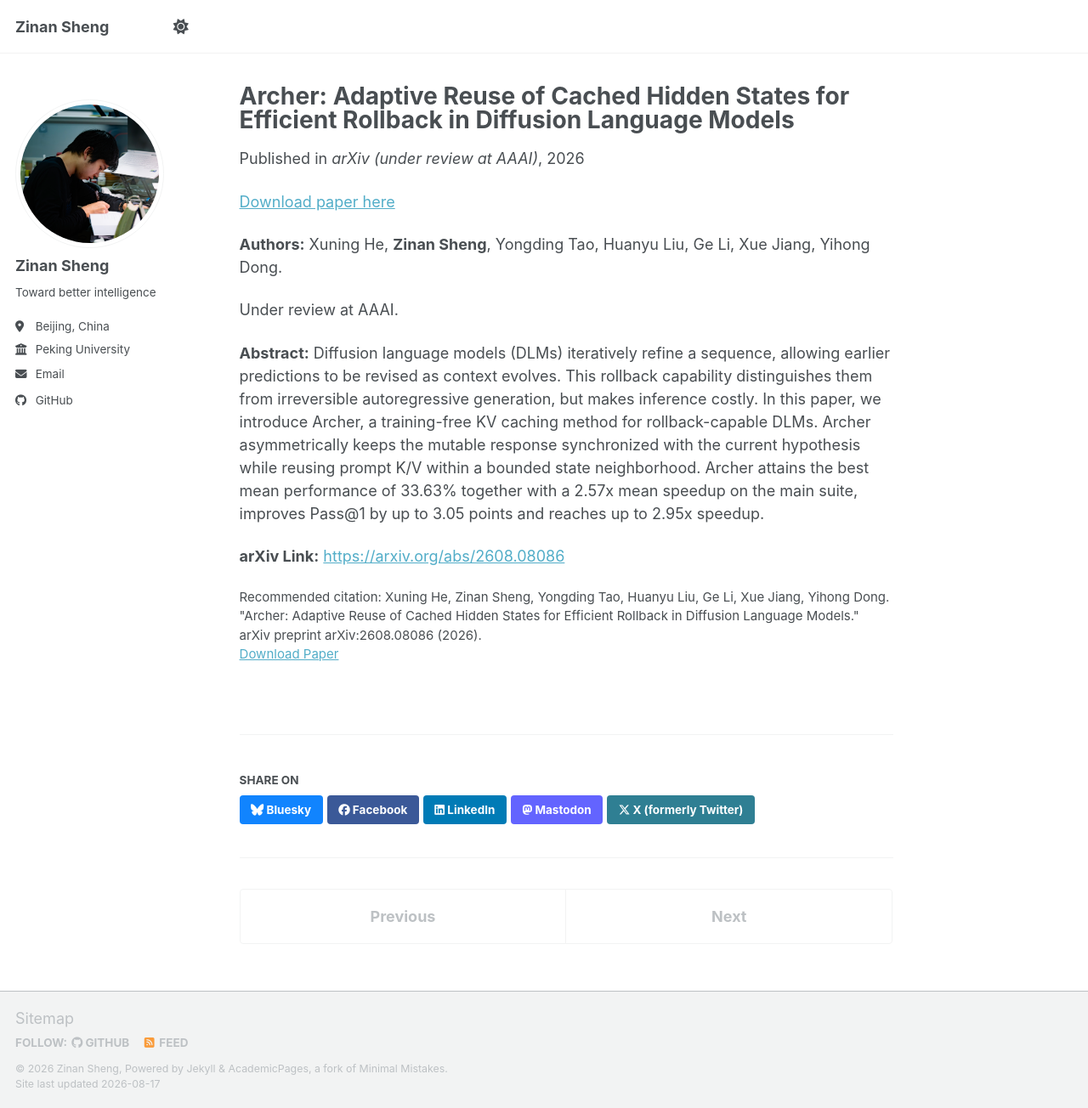
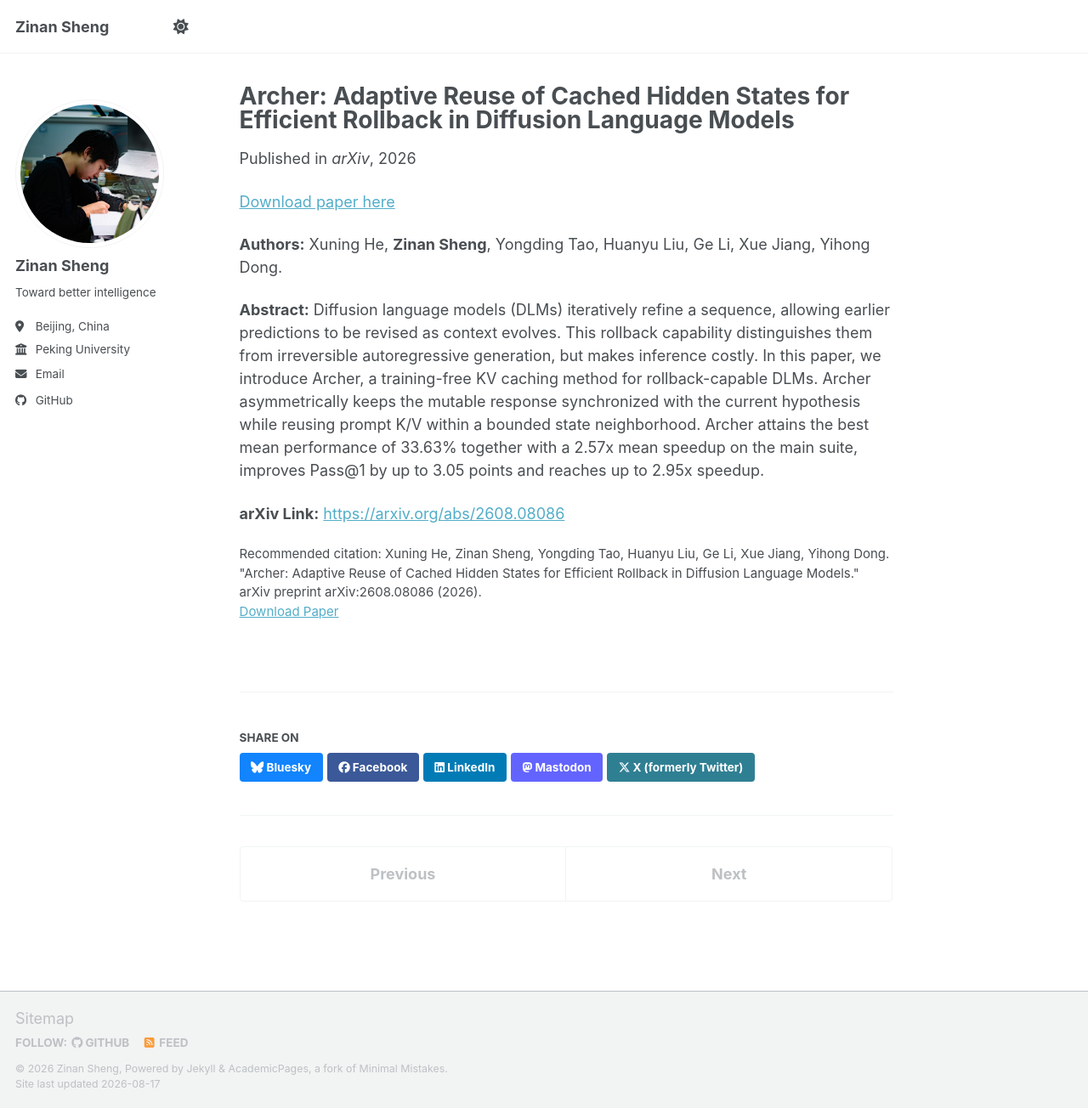
Before and after one commit to ZnShengPKU/ZnShengPKU.github.io, a Jekyll site: the page built from _publications/2026-08-08-archer.md, in a window 1280 px wide and 1304 px high. Shown: the whole window at 85% size. Built offline with Jekyll 4.4.1, drawn with Linux system fonts in a browser that asks for light colours; a script bundle is joined from its source files by our own code; library files that are not in the unit come from our copies.

Commit message:
revert: remove under-review annotations from publications

```diff
--- a/_publications/2026-08-08-archer.md
+++ b/_publications/2026-08-08-archer.md
@@ -3,9 +3,9 @@ title: "Archer: Adaptive Reuse of Cached Hidden States for Efficient Rollback in
 collection: publications
 category: preprints
 permalink: /publication/2026-08-08-archer
-excerpt: 'A training-free KV caching method for rollback-capable diffusion language models. Under review at AAAI.'
+excerpt: 'A training-free KV caching method for rollback-capable diffusion language models.'
 date: 2026-08-08
-venue: 'arXiv (under review at AAAI)'
+venue: 'arXiv'
 paperurl: 'https://arxiv.org/pdf/2608.08086'
 codeurl: 'https://github.com/Hxnng/Archer'
 authors: 'Xuning He, **Zinan Sheng**, Yongding Tao, Huanyu Liu, Ge Li, Xue Jiang, Yihong Dong'
@@ -16,8 +16,6 @@ citation: 'Xuning He, Zinan Sheng, Yongding Tao, Huanyu Liu, Ge Li, Xue Jiang, Y
 
 **Authors:** Xuning He, **Zinan Sheng**, Yongding Tao, Huanyu Liu, Ge Li, Xue Jiang, Yihong Dong.
 
-Under review at AAAI.
-
 **Abstract:**
 Diffusion language models (DLMs) iteratively refine a sequence, allowing earlier predictions to be revised as context evolves. This rollback capability distinguishes them from irreversible autoregressive generation, but makes inference costly. In this paper, we introduce Archer, a training-free KV caching method for rollback-capable DLMs. Archer asymmetrically keeps the mutable response synchronized with the current hypothesis while reusing prompt K/V within a bounded state neighborhood. Archer attains the best mean performance of 33.63% together with a 2.57x mean speedup on the main suite, improves Pass@1 by up to 3.05 points and reaches up to 2.95x speedup.
 
```
Also changed, not shown: _publications/2026-02-01-browsecomp-v3.md (+1 -1 lines).
